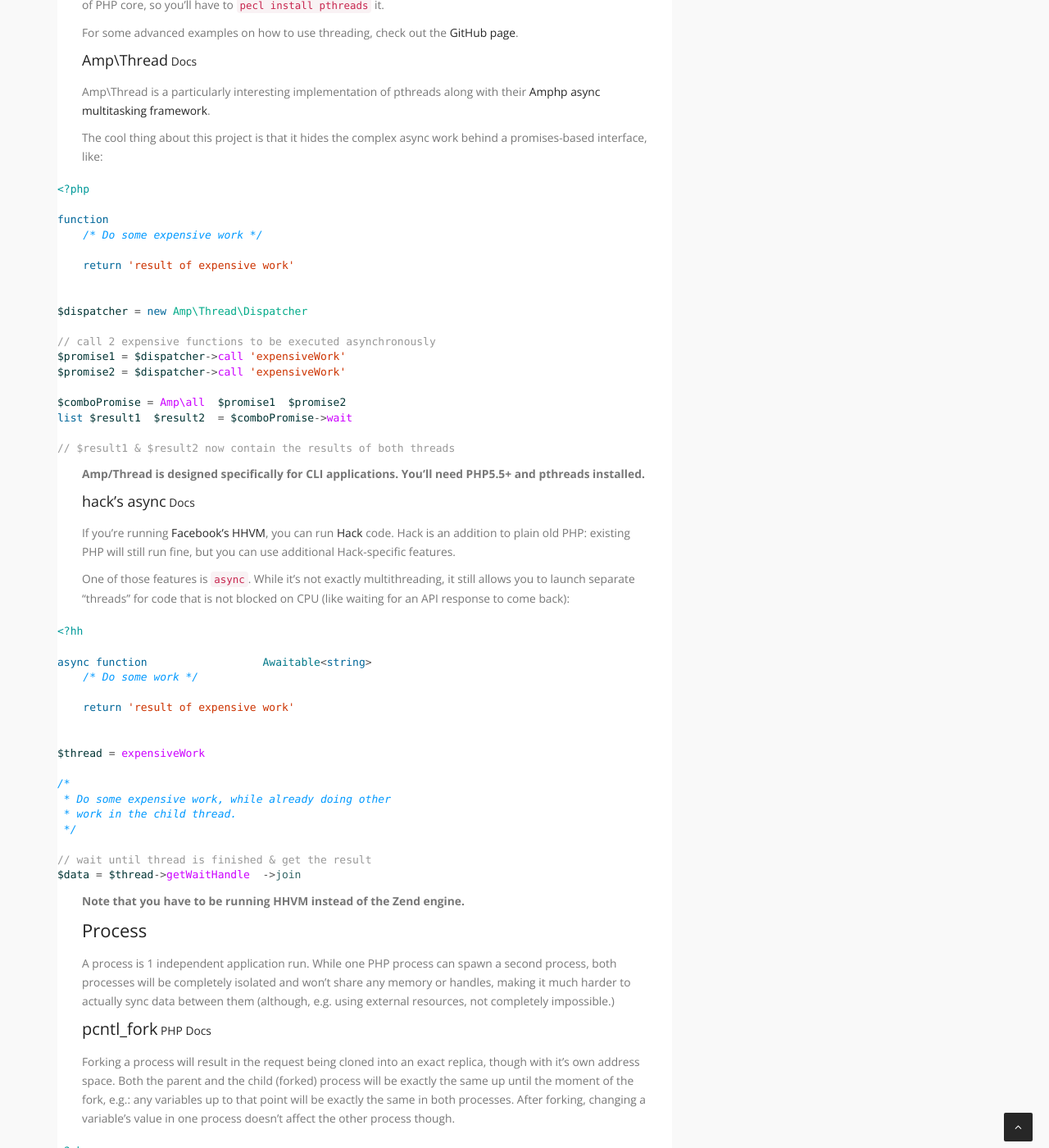
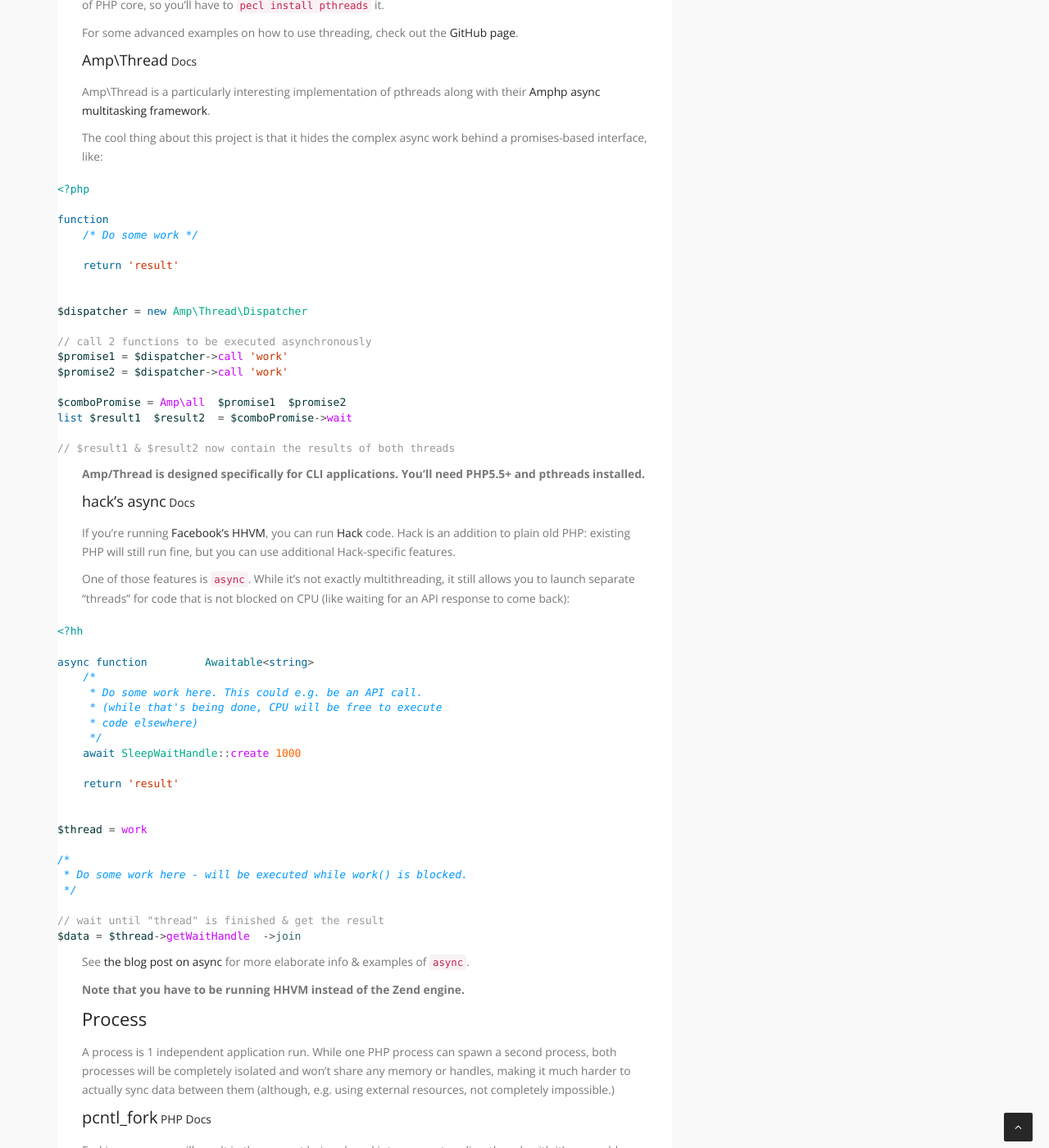
Before and after one commit to matthiasmullie/mullie.eu, a Jekyll site: the page built from _posts/2013-06-19-parallel-processing-multi-tasking-php.md, in a window 1280 px wide and 1400 px high, scrolled down 1657 px. Shown: the whole window at 82% size. Built offline with Jekyll 4.4.1, drawn with Linux system fonts in a browser that asks for light colours; Markdown is read by kramdown in place of the engine named in the settings; some of the changed text lies outside the part shown.

Commit message:
Get rid of 'expensive' terminology & improve async example
The "expensive" terminology was bad from the get-go, it's not
specific enough - "expensive" can mean anything (but, if anything,
even implies CPU)

````diff
--- a/_posts/2013-06-19-parallel-processing-multi-tasking-php.md
+++ b/_posts/2013-06-19-parallel-processing-multi-tasking-php.md
@@ -30,9 +30,9 @@ class ChildThread extends Thread {
     public $data;
 
     public function run() {
-      /* Do some expensive work */
+      /* Do some work */
 
-      $this->data = 'result of expensive work';
+      $this->data = 'result';
     }
 }
 
@@ -40,7 +40,7 @@ $thread = new ChildThread();
 
 if ($thread->start()) {
     /*
-     * Do some expensive work, while already doing other
+     * Do some work here, while already doing other
      * work in the child thread.
      */
 
@@ -67,17 +67,17 @@ The cool thing about this project is that it hides the complex async work behind
 ```php
 <?php
 
-function expensiveWork() {
-    /* Do some expensive work */
+function work() {
+    /* Do some work */
 
-    return 'result of expensive work';
+    return 'result';
 }
 
 $dispatcher = new Amp\Thread\Dispatcher;
 
-// call 2 expensive functions to be executed asynchronously
-$promise1 = $dispatcher->call('expensiveWork');
-$promise2 = $dispatcher->call('expensiveWork');
+// call 2 functions to be executed asynchronously
+$promise1 = $dispatcher->call('work');
+$promise2 = $dispatcher->call('work');
 
 $comboPromise = Amp\all([$promise1, $promise2]);
 list($result1, $result2) = $comboPromise->wait();
@@ -97,22 +97,28 @@ One of those features is `async`. While it's not exactly multithreading, it stil
 ```hack
 <?hh
 
-async function expensiveWork(): Awaitable<string> {
-    /* Do some work */
+async function work(): Awaitable<string> {
+    /*
+     * Do some work here. This could e.g. be an API call.
+     * (while that's being done, CPU will be free to execute
+     * code elsewhere)
+     */
+    await SleepWaitHandle::create(1000);
 
-    return 'result of expensive work';
+    return 'result';
 }
 
-$thread = expensiveWork();
+$thread = work();
 
 /*
- * Do some expensive work, while already doing other
- * work in the child thread.
+ * Do some work here - will be executed while work() is blocked.
  */
 
-// wait until thread is finished & get the result
+// wait until "thread" is finished & get the result
 $data = $thread->getWaitHandle()->join();
 ```
+
+See [the blog post on async](http://hhvm.com/blog/7091/async-cooperative-multitasking-for-hack) for more elaborate info & examples of `async`.
 
 **Note that you have to be running HHVM instead of the Zend engine.**
 
@@ -156,12 +162,12 @@ if ($pid === -1) {
     echo $var; // will output 'one'
     $var = 'two'; // will not affect parent process
 
-    /* Do some expensive work */
+    /* Do some work */
 } else {
     // $pid != 0, this is the parent thread
 
     /*
-     * Do some expensive work, while already doing other
+     * Do some work, while already doing other
      * work in the child process.
      */
 
@@ -192,7 +198,7 @@ While we've seen 2 strategies to split one request into 2 different execution pa
  * from the parent process.
  */
 
-/* Do some expensive work */
+/* Do some work */
 ```
 
 **parent.php**
@@ -209,7 +215,7 @@ While we've seen 2 strategies to split one request into 2 different execution pa
 $child = popen('php child.php', 'r');
 
 /*
- * Do some expensive work, while already doing other
+ * Do some work, while already doing other
  * work in the child process.
  */
 
@@ -246,7 +252,7 @@ This approach looks very similar to the `popen` solution. For `fopen`, this woul
  * from the parent process.
  */
 
-/* Do some expensive work */
+/* Do some work */
 ```
 
 **parent.php**
@@ -263,7 +269,7 @@ This approach looks very similar to the `popen` solution. For `fopen`, this woul
 $child = fopen('http://'.$_SERVER['HTTP_HOST'].'/child.php', 'r');
 
 /*
- * Do some expensive work, while already doing other
+ * Do some work, while already doing other
  * work in the child process.
  */
 
````
